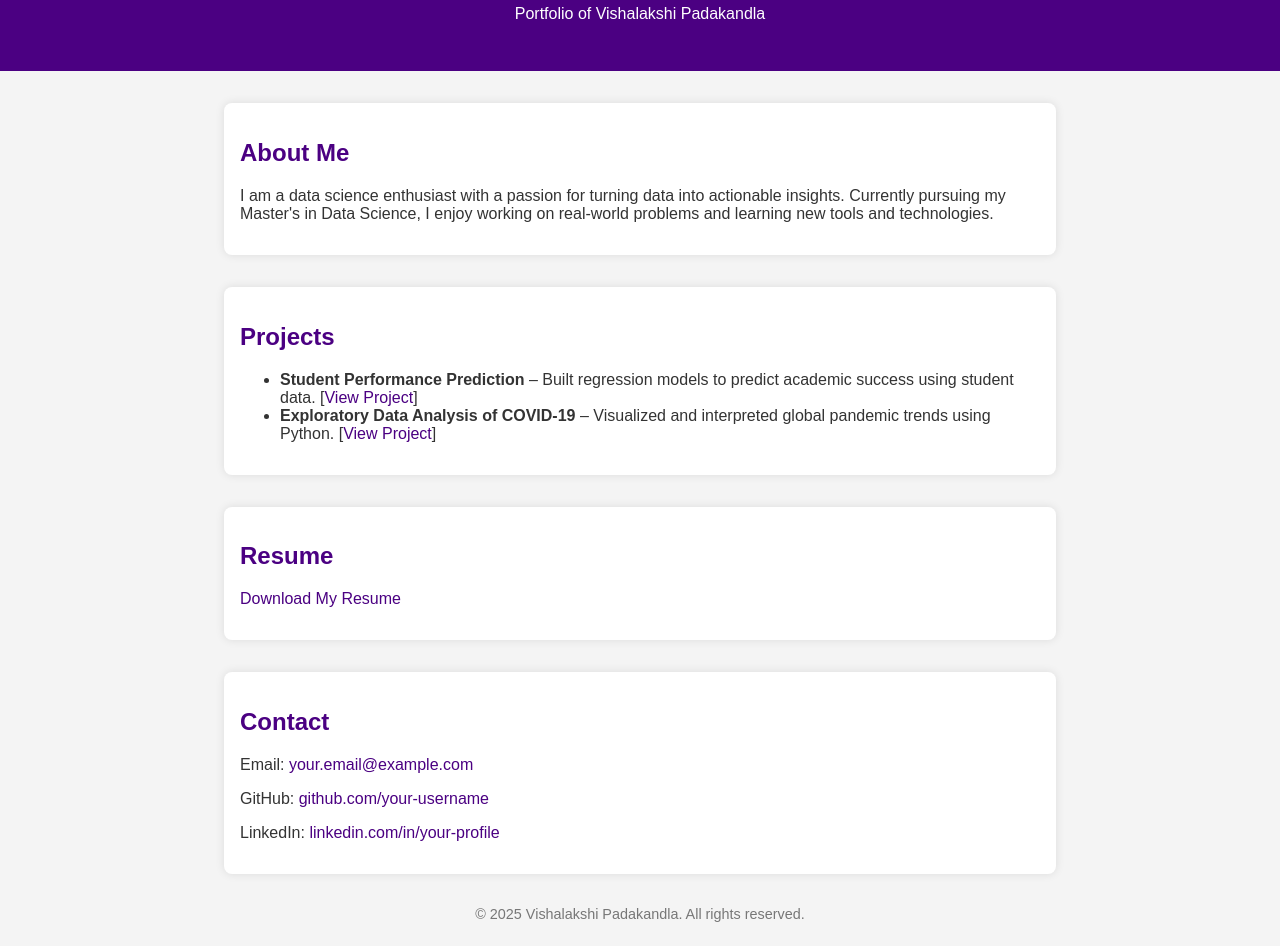
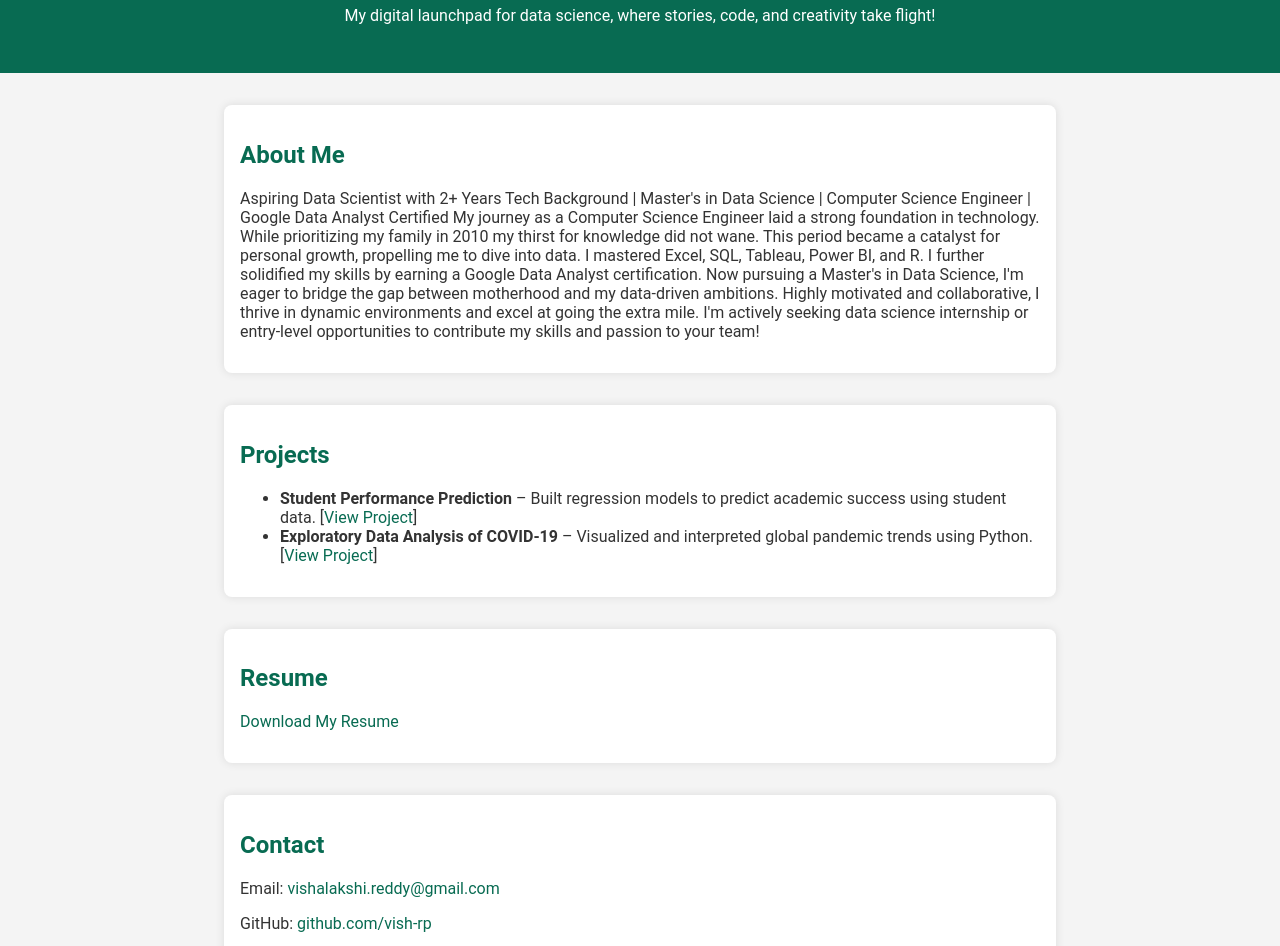
Before and after one commit to vish-rp/vishpad.github.io, a plain HTML site: page index.html in a window 1280 px wide. Shown: the part 107-1053 px from the top of the page. Drawn offline with Linux system fonts and the light colour scheme.

Commit message:
Update: About Me and Personal Info

```diff
--- a/index.html
+++ b/index.html
@@ -6,13 +6,13 @@
   <title>VishPad | Portfolio</title>
   <style>
     body {
-      font-family: Arial, sans-serif;
+      font-family: Roboto, sans-serif;
       margin: 0;
       background: #f4f4f4;
       color: #333;
     }
     header {
-      background-color: #4b0082;
+      background-color: #086b52;
       color: white;
       padding: 2rem;
       text-align: center;
@@ -26,10 +26,10 @@
       box-shadow: 0 0 10px rgba(0,0,0,0.1);
     }
     h2 {
-      color: #4b0082;
+      color: #086b52;
     }
     a {
-      color: #4b0082;
+      color: #086b52;
       text-decoration: none;
     }
     a:hover {
@@ -46,12 +46,14 @@
 <body>
   <header>
     <h1>VishPad</h1>
-    <p>Portfolio of Vishalakshi Padakandla</p>
+    <p>My digital launchpad for data science, where stories, code, and creativity take flight!</p>
   </header>
 
   <section>
     <h2>About Me</h2>
-    <p>I am a data science enthusiast with a passion for turning data into actionable insights. Currently pursuing my Master's in Data Science, I enjoy working on real-world problems and learning new tools and technologies.</p>
+    <p>Aspiring Data Scientist with 2+ Years Tech Background | Master's in Data Science | Computer Science Engineer | Google Data Analyst Certified
+       My journey as a Computer Science Engineer laid a strong foundation in technology. While prioritizing my family in 2010 my thirst for knowledge did not wane. This period became a catalyst for personal growth, propelling me to dive into data. I mastered Excel, SQL, Tableau, Power BI, and R. I further solidified my skills by earning a Google Data Analyst certification. Now pursuing a Master's in Data Science, I'm eager to bridge the gap between motherhood and my data-driven ambitions. Highly motivated and collaborative, I thrive in dynamic environments and excel at going the extra mile. I'm actively seeking data science internship or entry-level opportunities to contribute my skills and passion to your team!
+    </p>
   </section>
 
   <section>
@@ -64,14 +66,14 @@
 
   <section>
     <h2>Resume</h2>
-    <p><a href="https://github.com/your-username/resume/raw/main/Vishalakshi%20R%20Padakandla%20(MSDS)%20-%20Resume.docx" download>Download My Resume</a></p>
+    <p><a href="https://github.com/vish-rp/resume-msds.git" download>Download My Resume</a></p>
   </section>
 
   <section>
     <h2>Contact</h2>
-    <p>Email: <a href="mailto:your.email@example.com">your.email@example.com</a></p>
-    <p>GitHub: <a href="https://github.com/your-username" target="_blank">github.com/your-username</a></p>
-    <p>LinkedIn: <a href="https://linkedin.com/in/your-profile" target="_blank">linkedin.com/in/your-profile</a></p>
+    <p>Email: <a href="mailto:vishalakshi.reddy@gmail.com">vishalakshi.reddy@gmail.com</a></p>
+    <p>GitHub: <a href="https://github.com/vish-rp" target="_blank">github.com/vish-rp</a></p>
+    <p>LinkedIn: <a href="https://www.linkedin.com/in/vishalakshirp" target="_blank">linkedin.com/in/vishalakshirp</a></p>
   </section>
 
   <footer>
```
